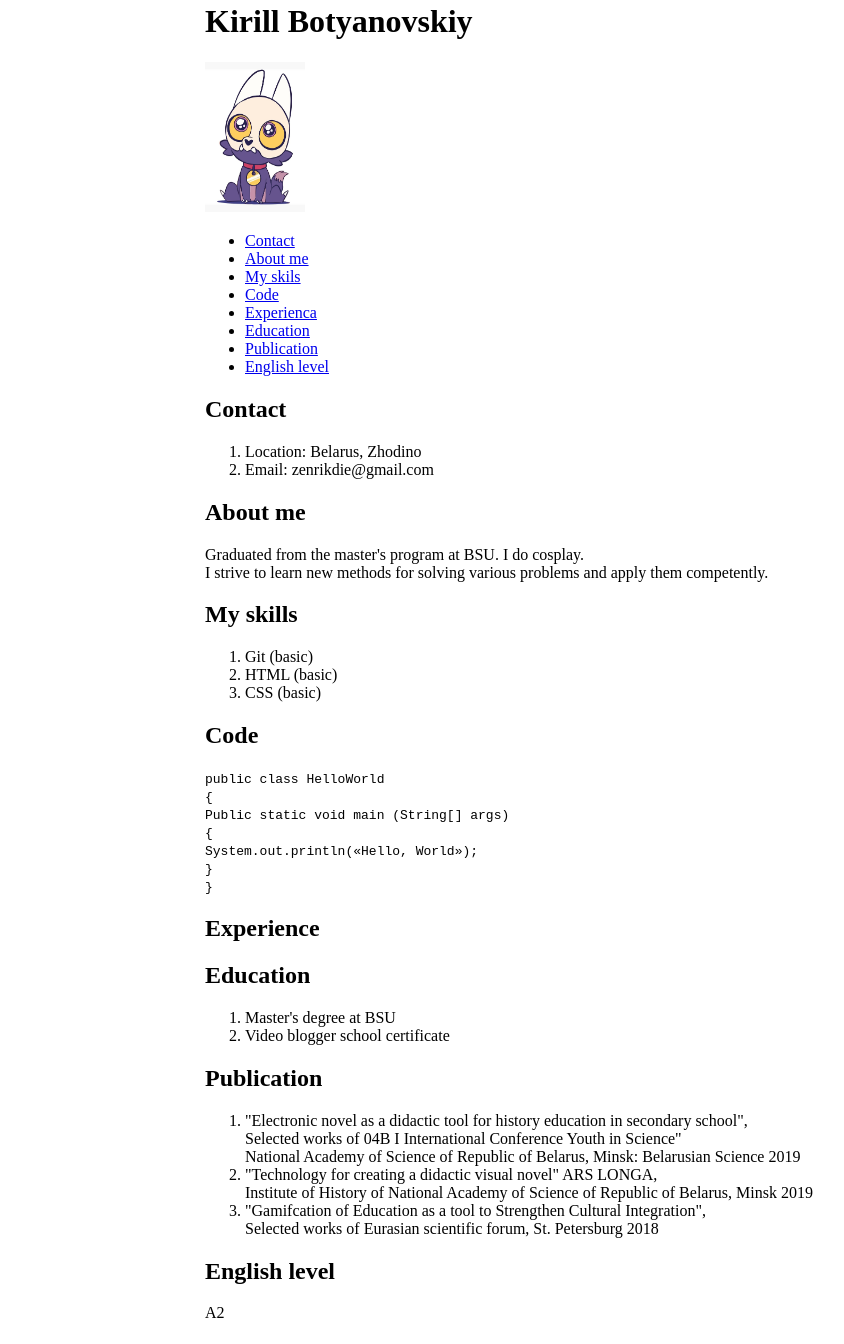
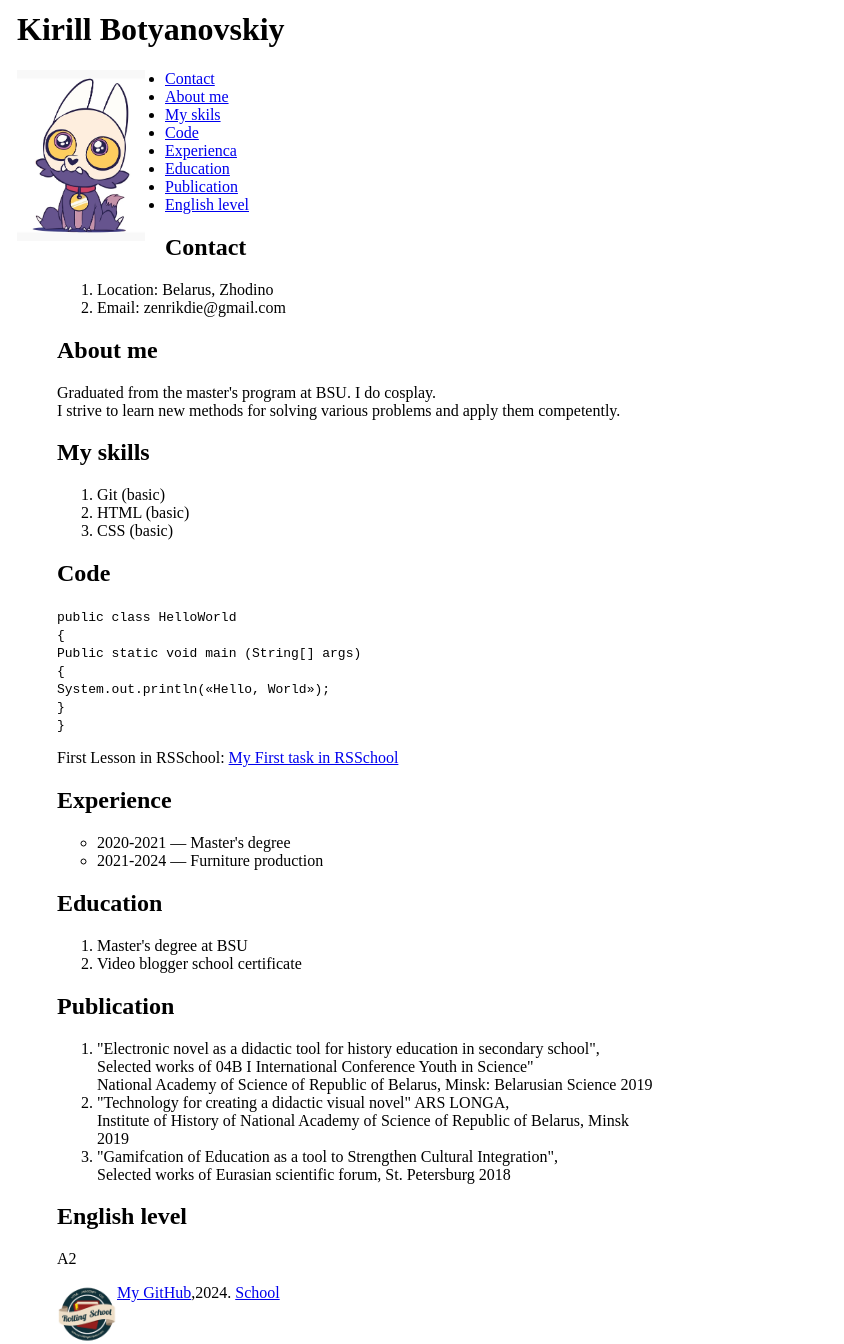
Before and after one commit to AllenKyn/rsschool-cv, a plain HTML site: page index.html in a window 1280 px wide. Shown: the part 18-1362 px from the top of the page, without its empty margins (303-1147 px from the left). Drawn offline with Linux system fonts and the light colour scheme.

Commit message:
docs: finish step

```diff
--- a/index.html
+++ b/index.html
@@ -4,11 +4,14 @@
     <meta charset="UTF-8">
     <meta name="viewport" content="width=device-width, initial-scale=1.0">
     <title>CV</title>
+    <linkrel="stylesheet" href="style.css"></linkrel>
 </head>
-<body>
+<body class="body">
     <style>
         .container {
-            padding-left: 500px;
+            position: absolute;
+            left: 50%;
+            transform: translateX(-50%);
         }
     </style>
     <div class="container">
@@ -16,8 +19,9 @@
     <h1>Kirill Botyanovskiy</h1>
     <style>
         .image {
-            width: 100px;
-            height: 150px;
+            width: 20%;
+            float: left;
+            padding-right: 20px;
         }
     </style>
     <img class="image" src="/avatar.jpg" alt="my avatar" />
@@ -34,7 +38,7 @@
         </ul>
     </nav>
 </header>
-<main>
+<ul>
     <h2>Contact</h2>
     <ol>
         <li>Location: Belarus, Zhodino</li>
@@ -59,7 +63,12 @@
 }<br>
 
     </code></p>
+    <p>First Lesson in RSSchool: <a href="https://allenkyn.github.io/rsschool-cv/cv" target="_blank">My First task in RSSchool</a></p>
     <h2>Experience</h2>
+    <ul>
+        <li>2020-2021 — Master's degree</li>
+        <li>2021-2024 — Furniture production</li>
+    </ul>
     <h2>Education</h2>
     <ol>
         <li>Master's degree at BSU</li>
@@ -74,6 +83,19 @@
     <h2>English level</h2>
     <p>A2</p>
 </main>
+<footer>
+    <style>
+        .rslogo {
+    width: 10%;
+    float: left;
+}
+    </style>
+    <p>
+        <a href="https://github.com/AllenKyn" target="_blank">My GitHub</a>,2024.
+        <img class="rslogo" src="rslogo.png" alt="rsschool logo" />
+        <a href="https://rs.school/courses/javascript-ru" target="_blank">School</a>
+    </p>
+</footer>
 </div>
 </body>
 </html>
--- a/style.css
+++ b/style.css
@@ -0,0 +1,4 @@
+.rslogo {
+    width: 1%;
+    float: left;
+}
```
